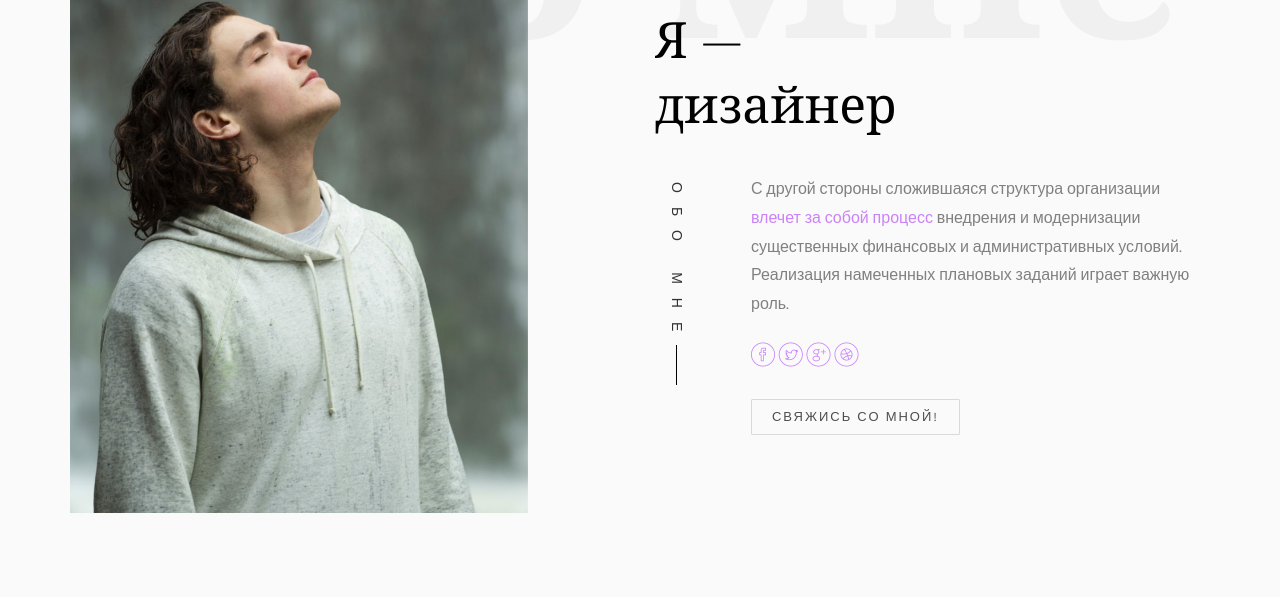
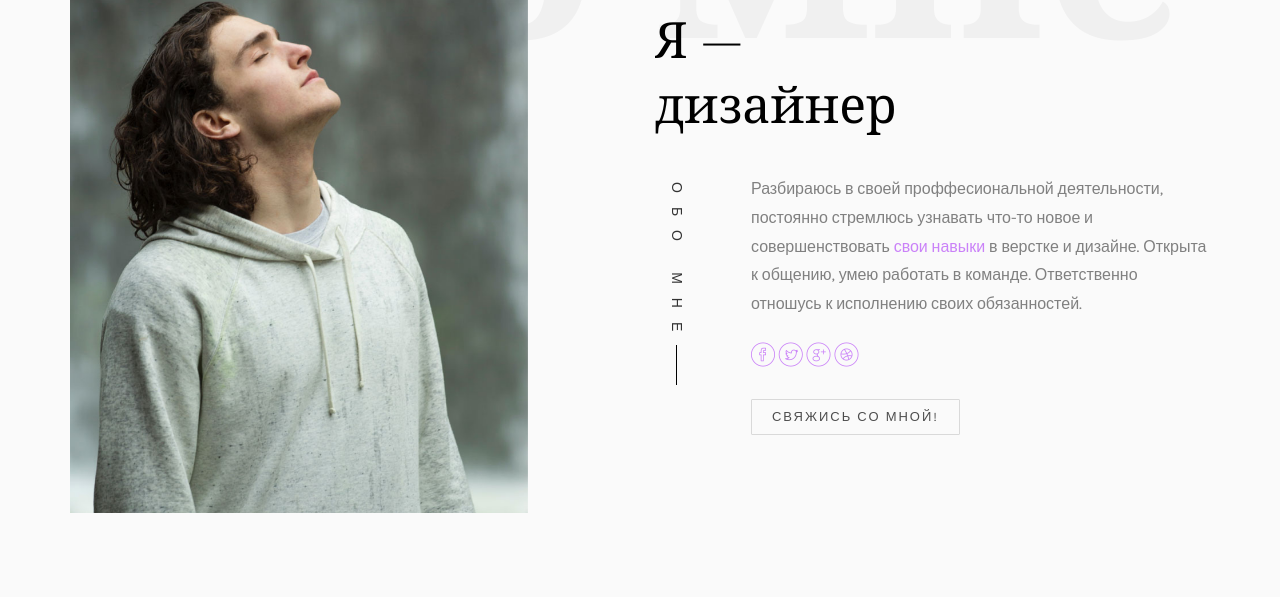
Before and after one commit to LopatinaYUA/Rr123, a plain HTML site: page index.html in a window 1280 px wide. Shown: the part 203-800 px from the top of the page. Drawn offline with nearby package versions, Linux system fonts and the light colour scheme; files whose address does not match are found by name; a web font is replaced by a local one.

Commit message:
Update index.html

```diff
--- a/index.html
+++ b/index.html
@@ -139,7 +139,8 @@
 								<div class="rotate">
 									<h2 class="heading">Обо мне</h2>
 								</div>
-								<p>С другой стороны сложившаяся структура организации <a href="#">влечет за собой процесс</a> внедрения и модернизации существенных финансовых и административных условий. Реализация намеченных плановых заданий играет важную роль.</p>
+								<p>Разбираюсь в своей проффесиональной
+деятельности, постоянно стремлюсь узнавать что-то новое и совершенствовать <a href="#">свои навыки</a> в верстке и дизайне. Открыта к общению, умею работать в команде. Ответственно отношусь к исполнению своих обязанностей.</p>
 								<p class="colorlib-social-icons">
 									<a href="#"><i class="icon-facebook4"></i></a>
 									<a href="#"><i class="icon-twitter3"></i></a>
```
